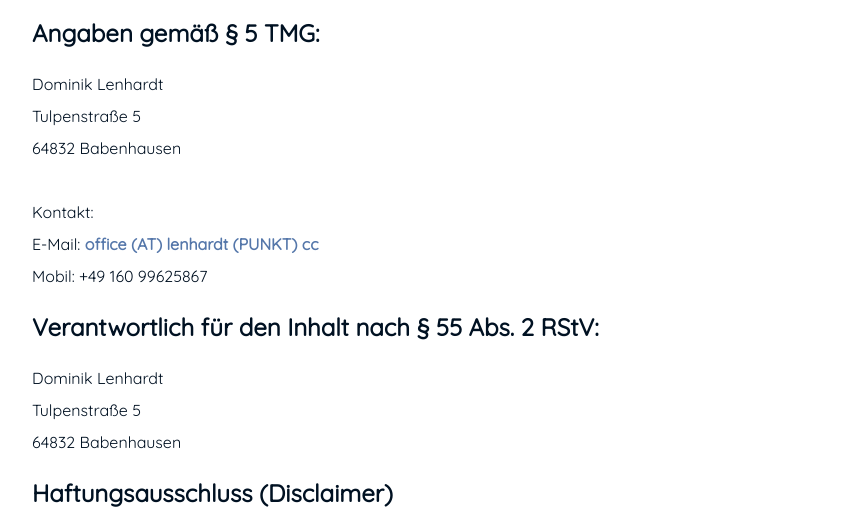
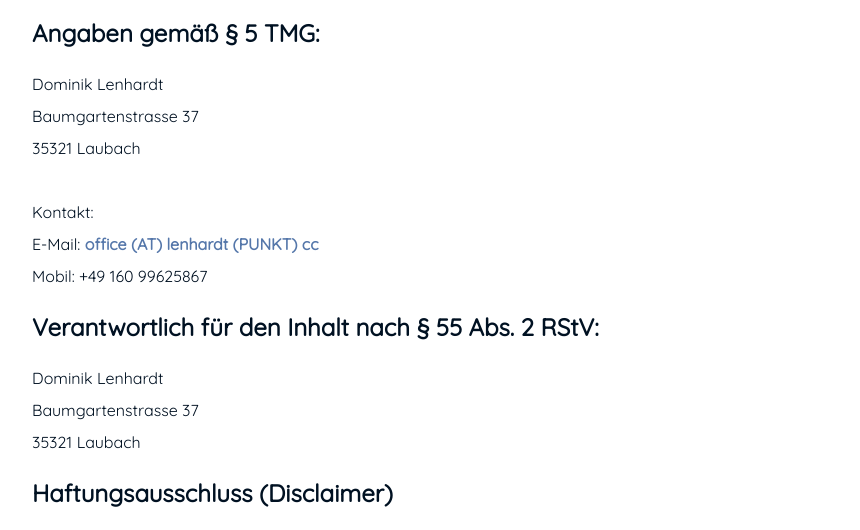
Before and after one commit to lenhardt-its/lenhardt-its.github.io, a Jekyll site: the page built from impressum.md, in a window 1280 px wide. Shown: the part 252-782 px from the top of the page, without its empty margins (208-1068 px from the left). Built offline with Jekyll 4.4.1, drawn with Linux system fonts in a browser that asks for light colours; our own code applies the rules of GitHub Pages for plain Markdown files.

```diff
--- a/impressum.md
+++ b/impressum.md
@@ -4,16 +4,16 @@ subtitle: "Impressum"
 ---
 ## Angaben gemäß § 5 TMG:
 <p>Dominik Lenhardt<br>
-Tulpenstraße 5<br>
-64832 Babenhausen<br><br>
+Baumgartenstrasse 37<br>
+35321 Laubach<br><br>
 Kontakt:<br>
 E-Mail: <a href="mailto:office@lenhardt.cc?Subject=Impressum lenhardt.cc">office (AT) lenhardt (PUNKT) cc</a><br>
 Mobil: +49 160 99625867</p>
 
 ## Verantwortlich für den Inhalt nach § 55 Abs. 2 RStV:
 <p>Dominik Lenhardt<br>
-Tulpenstraße 5<br>
-64832 Babenhausen<br></p>
+Baumgartenstrasse 37<br>
+35321 Laubach<br></p>
 
 ## Haftungsausschluss (Disclaimer)
 ### Haftung für Inhalte
```
Also changed, not shown: datenschutz.md (+2 -2 lines), index.md (+3 -3 lines).
